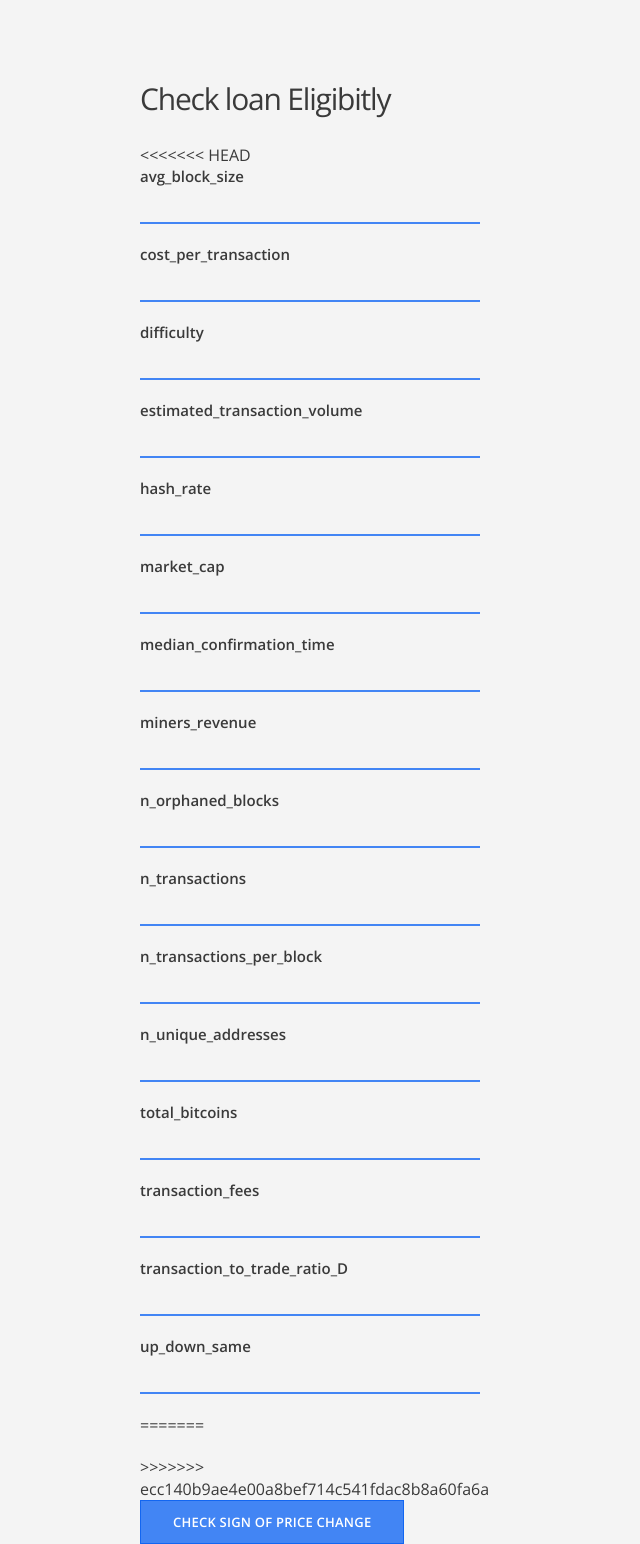
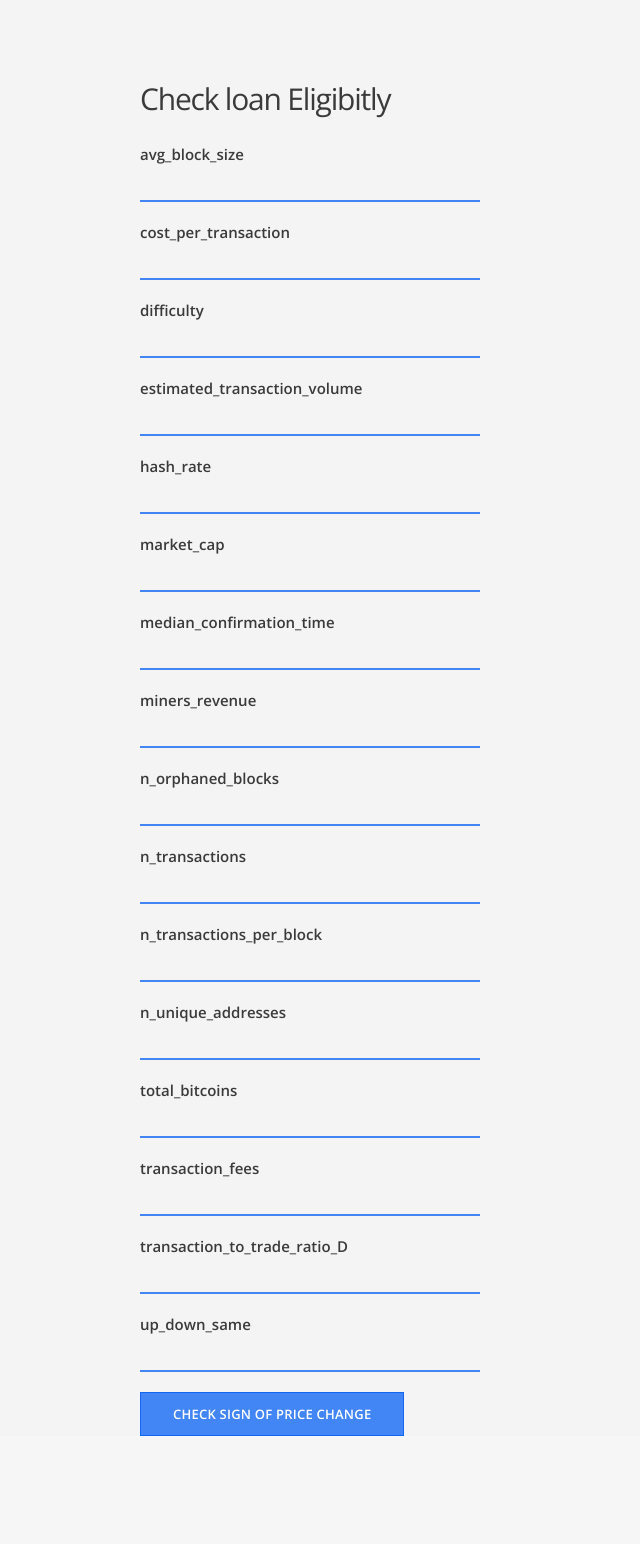
Before and after one commit to nehalbhanushali/Bitcoin_Transaction_Network_Analysis, a Flask app: template learning-flask/templates/classification.html in a window 1280 px wide. Shown: the part 191-1735 px from the top of the page, without its empty margins (0-640 px from the left). After the commit the page ends 1627 px from the top, so only its background shows below. Run offline with Flask 2, Linux system fonts and the light colour scheme; the template is opened without the code that fills it: values that come from a table or form of the project are taken from there, others are empty; parts of the project's set-up code (start-up, migrations or seed data) failed here and were passed over; some libraries are stand-ins or nearby versions.

Commit message:
classification changes 2

```diff
--- a/learning-flask/templates/classification.html
+++ b/learning-flask/templates/classification.html
@@ -8,7 +8,6 @@
       <form method="POST" action="/classification">
         {{ form.hidden_tag() }}
 
-<<<<<<< HEAD
           <div class="form-group">
             {{ form.avg_block_size.label }}
             {{ form.avg_block_size }}
@@ -74,31 +73,6 @@
             {{ form.up_down_same }}
           </div>
 
-=======
-        <div class="form-group">
-          {{ form.amount_requested.label }}
-          {{ form.amount_requested }}
-        </div>
-
-        <div class="form-group">
-          {{ form.zip_code.label }}
-          {{ form.zip_code }}
-        </div>
-
-        <div class="form-group">
-          {{ form.employment_length.label }}
-          {{ form.employment_length }}
-        </div>
-        <div class="form-group">
-          {{ form.risk_score.label }}
-          {{ form.risk_score }}
-        </div>
-        <div class="form-group">
-          {{ form.debt_to_income_ratio.label }}
-          {{ form.debt_to_income_ratio }}
-        </div>
->>>>>>> ecc140b9ae4e00a8bef714c541fdac8b8a60fa6a
-
         {{ form.submit(class="btn-primary") }}
 
       </form>
```
